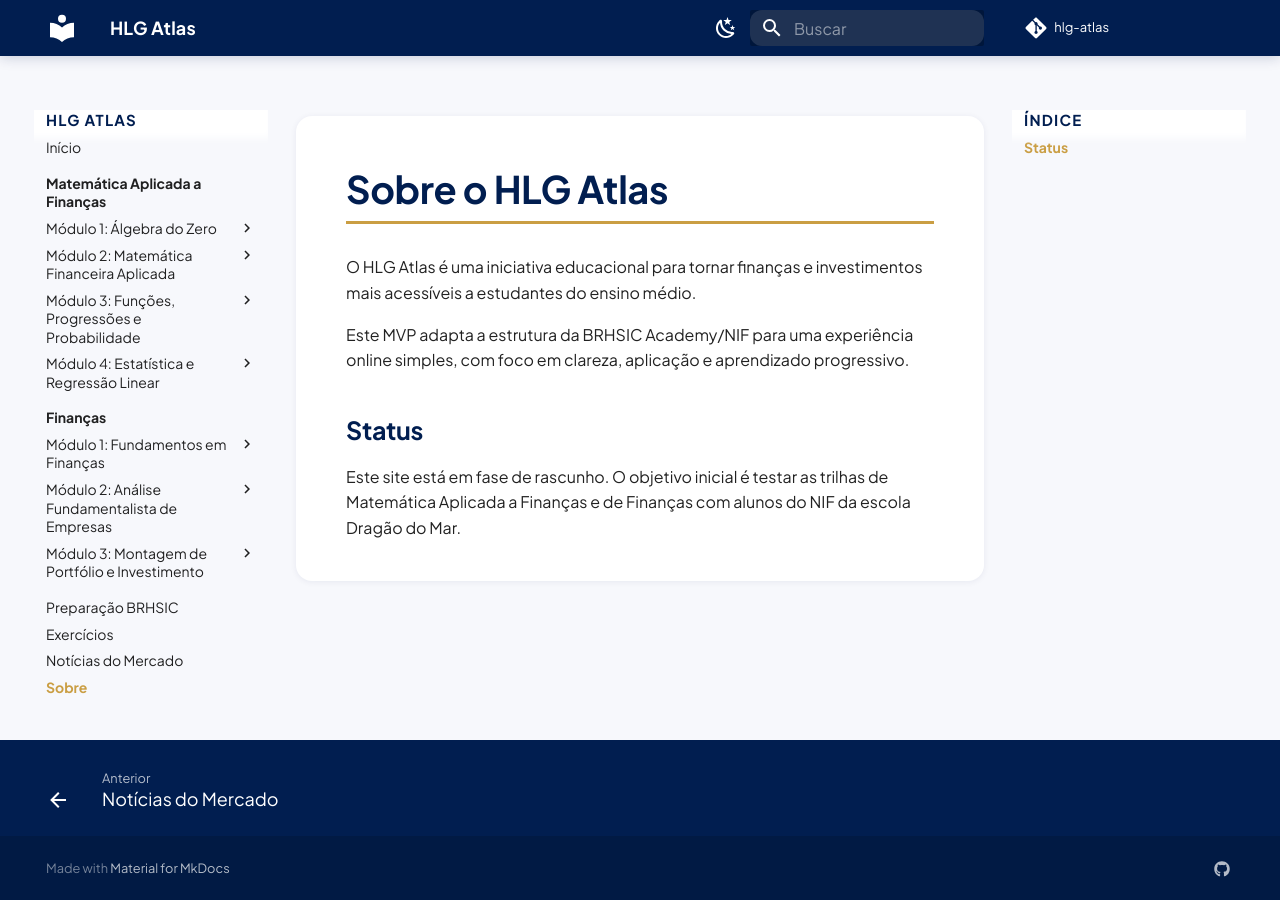
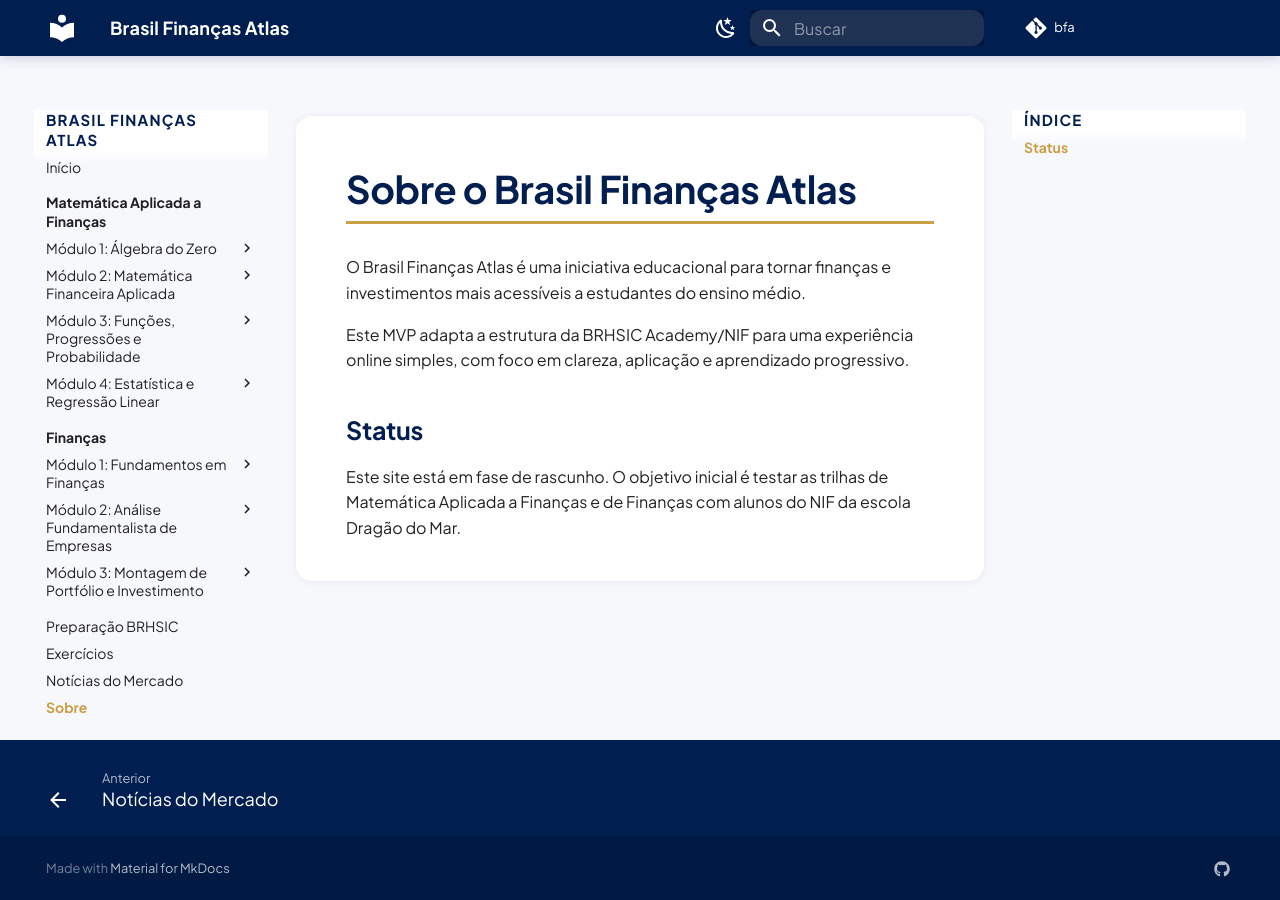
Before and after one commit to lucas-guimaraes-silva/hlg-atlas, an MkDocs documentation site: the page built from docs/sobre.md, in a window 1280 px wide. Built offline with MkDocs 1.6.1 and Material for MkDocs 9.7.7, drawn with Linux system fonts in a browser that asks for light colours; comment, search, counter and statistics services are not loaded.

Commit message:
rebrand: HLG Atlas -> Brasil Financas Atlas (BFA)
- site_name, README, home e sobre com o nome novo (sigla BFA)
- site_url/repo_url/repo_name e workflow apontam para o slug bfa
- comentario do tema (extra.css) atualizado

Renomear o repositorio no GitHub para "bfa" e ajustar o remote local
para o URL passar a valer (a pasta local ja e platform/bfa).

Co-Authored-By: Claude Opus 4.8 <noreply@anthropic.com>

```diff
--- a/docs/sobre.md
+++ b/docs/sobre.md
@@ -1,6 +1,6 @@
-# Sobre o HLG Atlas
+# Sobre o Brasil Finanças Atlas
 
-O HLG Atlas é uma iniciativa educacional para tornar finanças e investimentos mais acessíveis a estudantes do ensino médio.
+O Brasil Finanças Atlas é uma iniciativa educacional para tornar finanças e investimentos mais acessíveis a estudantes do ensino médio.
 
 Este MVP adapta a estrutura da BRHSIC Academy/NIF para uma experiência online simples, com foco em clareza, aplicação e aprendizado progressivo.
 
--- a/docs/stylesheets/extra.css
+++ b/docs/stylesheets/extra.css
@@ -1,4 +1,4 @@
-/* ─── HLG Atlas — Custom Theme ─────────────────────────────────────── */
+/* ─── Brasil Finanças Atlas — Custom Theme ─────────────────────────────────────── */
 
 /* Cores customizadas para o Material Theme */
 [data-md-color-scheme="default"] {
--- a/mkdocs.yml
+++ b/mkdocs.yml
@@ -1,8 +1,8 @@
-site_name: HLG Atlas
+site_name: Brasil Finanças Atlas
 site_description: Trilhas abertas de matemática e finanças para estudantes do ensino médio.
-site_url: https://lucas-guimaraes-silva.github.io/hlg-atlas/
-repo_url: https://github.com/lucas-guimaraes-silva/hlg-atlas
-repo_name: hlg-atlas
+site_url: https://lucas-guimaraes-silva.github.io/bfa/
+repo_url: https://github.com/lucas-guimaraes-silva/bfa
+repo_name: bfa
 
 theme:
   name: material
@@ -58,7 +58,7 @@ markdown_extensions:
 extra:
   social:
     - icon: fontawesome/brands/github
-      link: https://github.com/lucas-guimaraes-silva/hlg-atlas
+      link: https://github.com/lucas-guimaraes-silva/bfa
 
 nav:
   - Início: index.md
```
Also changed, not shown: README.md (+3 -3 lines), docs/index.md (+1 -1 lines), 1 other file.
